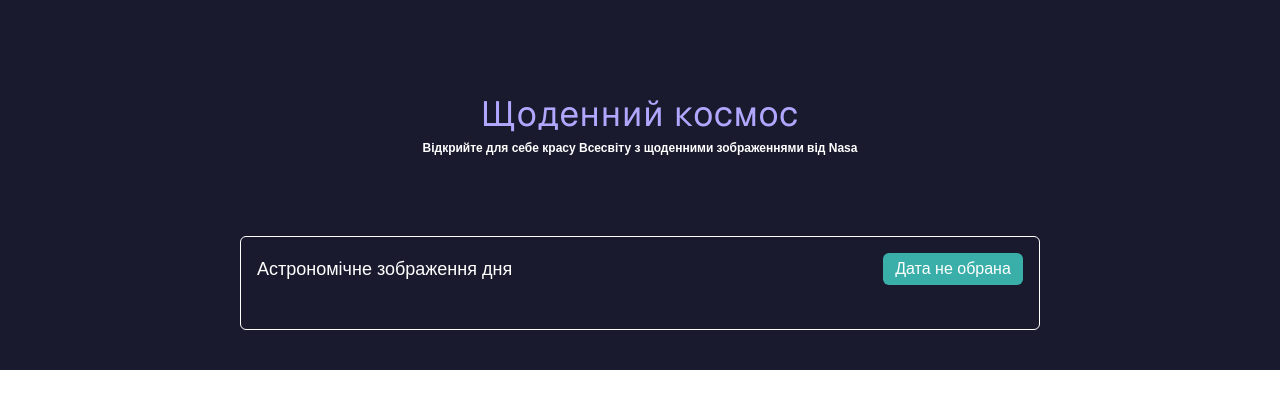
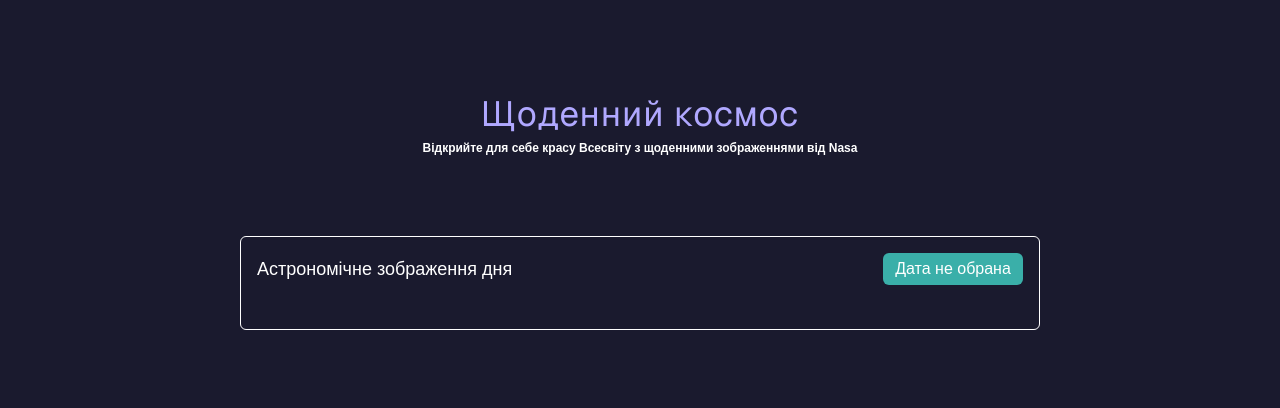
Before and after one commit to IvanMysl/daily_cosmos, a Next.js app: page / in a window 1280 px wide. Shown: the top 408 px of the page. Built offline with nearby package versions, Linux system fonts and the light colour scheme.

Commit message:
full screen

```diff
--- a/src/components/Hero/index.jsx
+++ b/src/components/Hero/index.jsx
@@ -19,7 +19,7 @@ const Hero = () => {
       setDateValue(JSON.parse(savedDateValue));
     }
     if (savedGetData !== null) {
-      setGetData(JSON.parse(savedGetData)); // Восстанавливаем getData
+      setGetData(JSON.parse(savedGetData));
     }
   }, []);
 
@@ -56,7 +56,7 @@ const Hero = () => {
   };
 
   return (
-    <section className="bg-[#1a1a2e]">
+    <section className="bg-[#1a1a2e] min-h-screen">
       <div className="pt-24 flex flex-col items-center">
         <h1 className="text-center text-[2.19rem] leading-9 text-[#B0A8FF] font-sans text-lg tracking-wide">
           Щоденний космос
```
